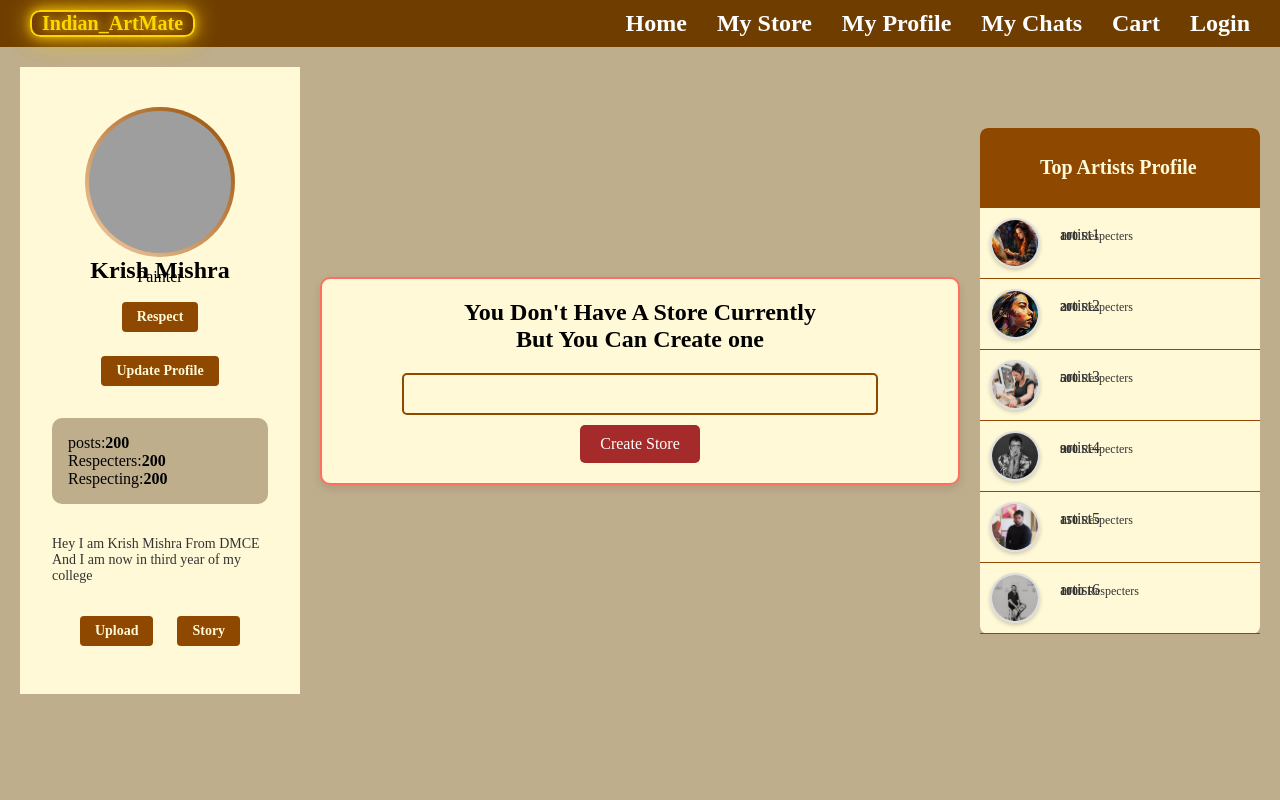
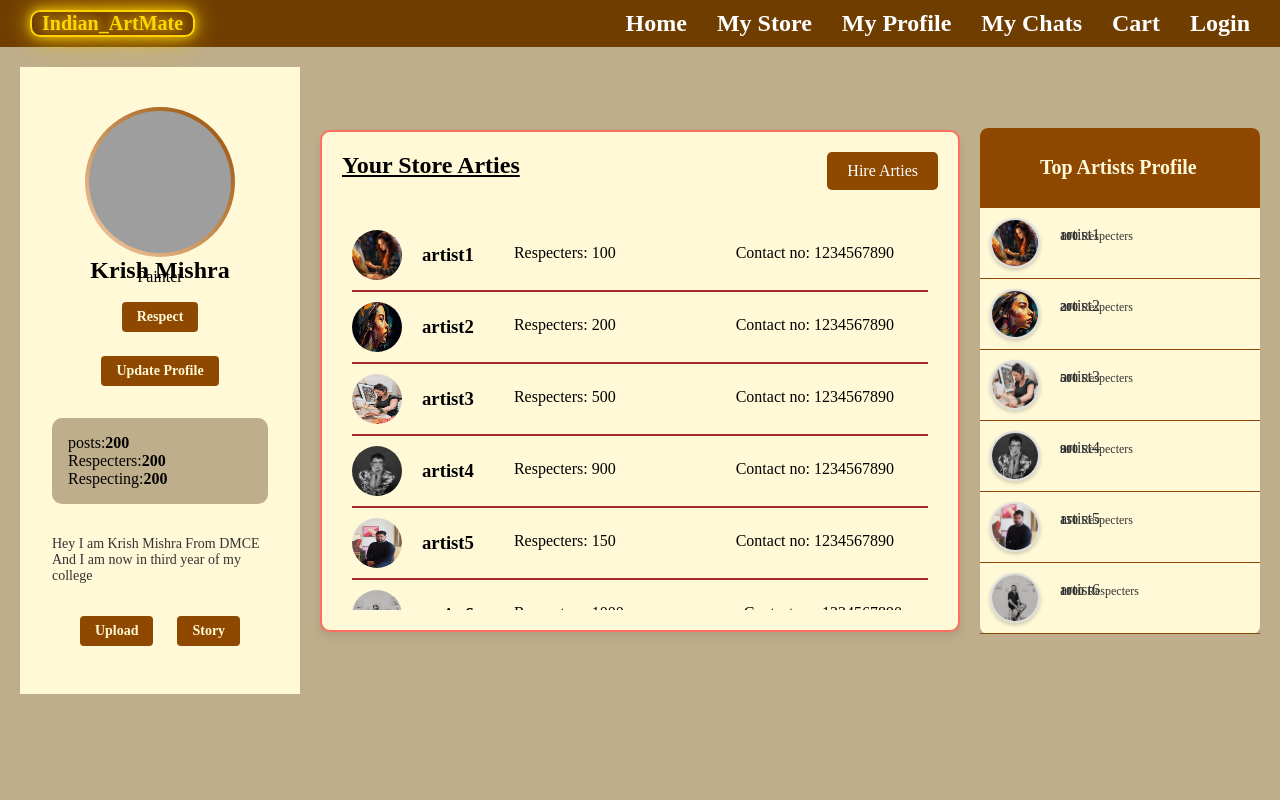
Before and after one commit to devendrapathare/IndianArtMate, a React (Vite) app in the folder Frontend/: page / in a window 1280 px wide. Both pictures are taken after a click on the element "My Store". Shown: the top 800 px of the page. Built offline with nearby package versions, Linux system fonts and the light colour scheme; grey boxes are pictures that could not be loaded; a web font is replaced by a local one.

Commit message:
add store mid-section

```diff
--- a/Frontend/src/assets/assets.js
+++ b/Frontend/src/assets/assets.js
@@ -107,37 +107,43 @@ export const artistProfile = [
     id: 1,
     name: 'artist1',
     image: profile1,
-    respecters:100
+    respecters:100,
+    Contact_info:1234567890
   },
   {
     id: 2,
     name:'artist2',
     image: profile2,
-    respecters:200
+    respecters:200,
+    Contact_info:1234567890
   },
   {
     id: 3,
     name:'artist3',
     image: profile3,
-    respecters:500
+    respecters:500,
+    Contact_info:1234567890
   },
   {
     id: 4,
     name:'artist4',
     image: profile4,
-    respecters:900
+    respecters:900,
+    Contact_info:1234567890
   },
   {
     id: 5,
     name:'artist5',
     image: profile5,
-    respecters:150
+    respecters:150,
+    Contact_info:1234567890
   },
   {
     id: 6,
     name:'artist6',
     image: profile7,
-    respecters: 1000
+    respecters: 1000,
+    Contact_info:1234567890
   }
 ]
 
--- /dev/null
+++ b/Frontend/src/person-3/Components-3/Store/CreateNewStore/Mid_section/Mid_section.css
@@ -0,0 +1,47 @@
+.mid-secton-top{
+    display: flex;
+    justify-content: space-between;
+    margin-bottom: 20px;
+}
+#mid-secton-top_btn{
+    background-color: #8E4800;
+}
+#mid-secton-top_btn:hover{
+    background-color: brown;
+
+}
+
+.mid_section-bottom{
+    max-height: 400px;
+    overflow-y: auto;
+    padding: 10px;
+}
+
+.artist_card{
+    display: flex;
+    align-items: center;
+    border-bottom: 2px solid brown;
+}
+.artist_card .artist_card_left{
+    display: flex;
+}
+.artist_card .artist_card_left img{
+    margin-top: 10px;
+    margin-bottom: 10px;
+}
+.artist_card .artist_card_right{
+    display: flex;
+    margin-left: 20px;
+    justify-content: space-between;
+}
+.artist_card .artist_card_right p{
+    margin-left: 40px
+}
+#Contact_info{
+    margin-left: 120px;
+}
+.artist_card img{
+    width: 50px;
+    height: 50px;
+    border-radius:50% ;
+}
--- /dev/null
+++ b/Frontend/src/person-3/Components-3/Store/CreateNewStore/Mid_section/Mid_section.jsx
@@ -0,0 +1,30 @@
+import React from 'react'
+import './Mid_section.css'
+import { artistProfile } from '../../../../../assets/assets'
+
+const Mid_section = () => {
+  return (
+    <>
+    <div className="mid-secton-top">
+        <h2><u> Your Store Arties  </u></h2>
+        <button id = 'mid-secton-top_btn'>Hire Arties</button>
+    </div>
+    <div className='mid_section-bottom'>
+       {artistProfile.map((item) => (
+               <div key={item.id} className="artist_card">
+                <div className="artist_card_left">
+                        <img src={item.image} alt={`${item.name}`} className="artist_image" />
+                </div>
+                <div className="artist_card_right">
+                    <h3>{item.name}</h3>
+                    <p>Respecters: {item.respecters}</p>
+                    <p id = 'Contact_info'>Contact no: {item.Contact_info}</p>
+                </div>
+             </div>
+            ))}
+    </div>
+    </>
+  )
+}
+
+export default Mid_section
--- a/Frontend/src/person-3/Components-3/Store/CreateNewStore/My_Store.jsx
+++ b/Frontend/src/person-3/Components-3/Store/CreateNewStore/My_Store.jsx
@@ -1,8 +1,8 @@
 import React from 'react'
 import './My_Store.css'
 import ProfileInfo from '../../../../person-2/components-p2/Profile/ProfileInfo/ProfileInfo'
-import TopArtistProfile from '../../../../person-2/components-p2/Profile/TopArtistProfile/TopArtistProfile'
 import TopArtistProfileDisplay from '../../../../person-2/components-p2/ProfileDisplay/TopArtistProfileDisplay/TopArtistProfileDisplay'
+import Mid_section from './Mid_section/Mid_section'
 const CreateStore = () => {
   return (
     <div className='CreateStore'>
@@ -10,12 +10,13 @@ const CreateStore = () => {
         <ProfileInfo/>
       </div>
       <div className="store-mid">
-        <h2>You Don't Have A Store Currently</h2>
+        {/* <h2>You Don't Have A Store Currently</h2>
         <h2>But You Can Create one</h2>
         <form>
             <input type='text' name = "shore-name" required></input>
             <button type='submit'>Create Store</button>
-        </form>
+        </form> */}
+        <Mid_section/>
       </div>
      <div className="store-right">
         <TopArtistProfileDisplay/>
```
